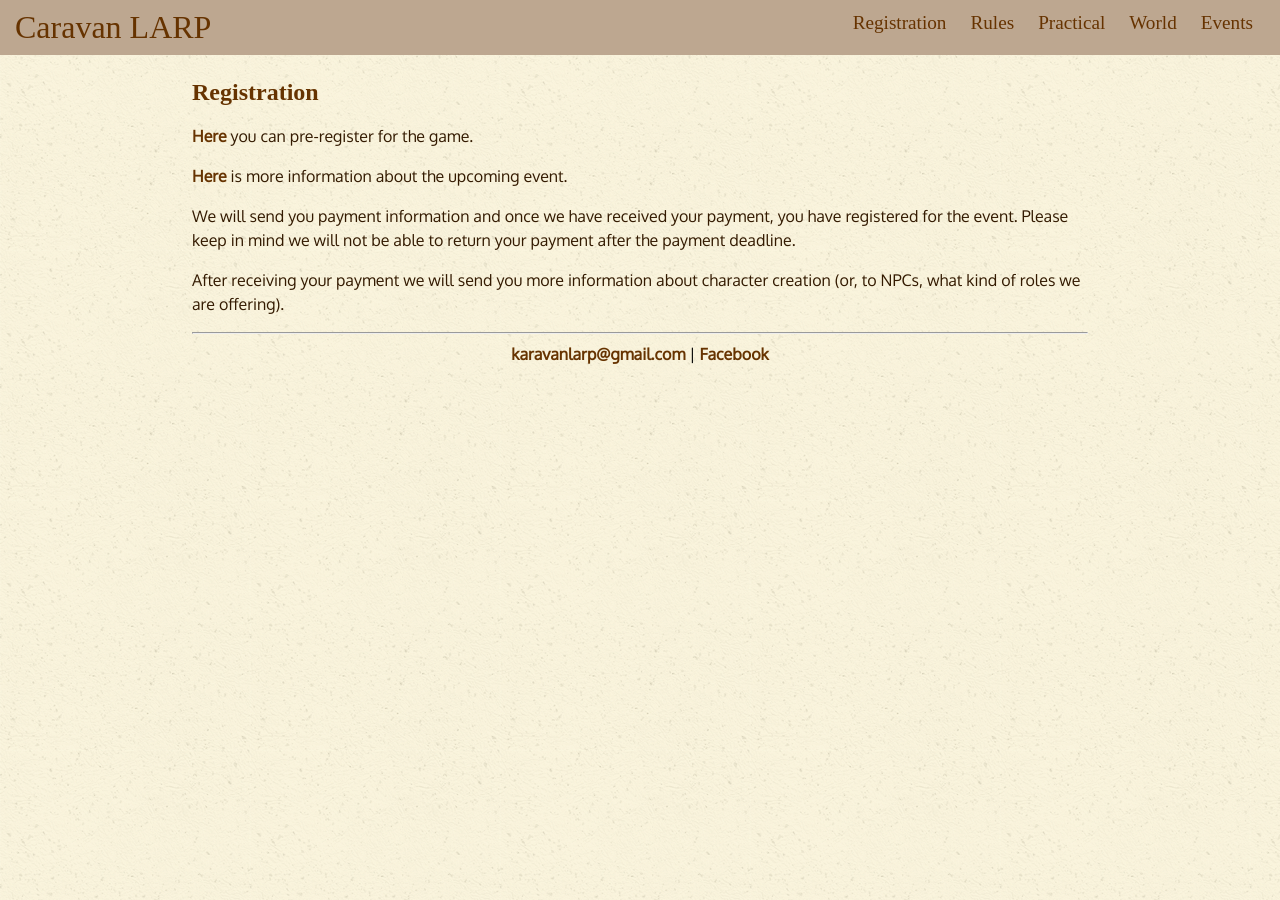
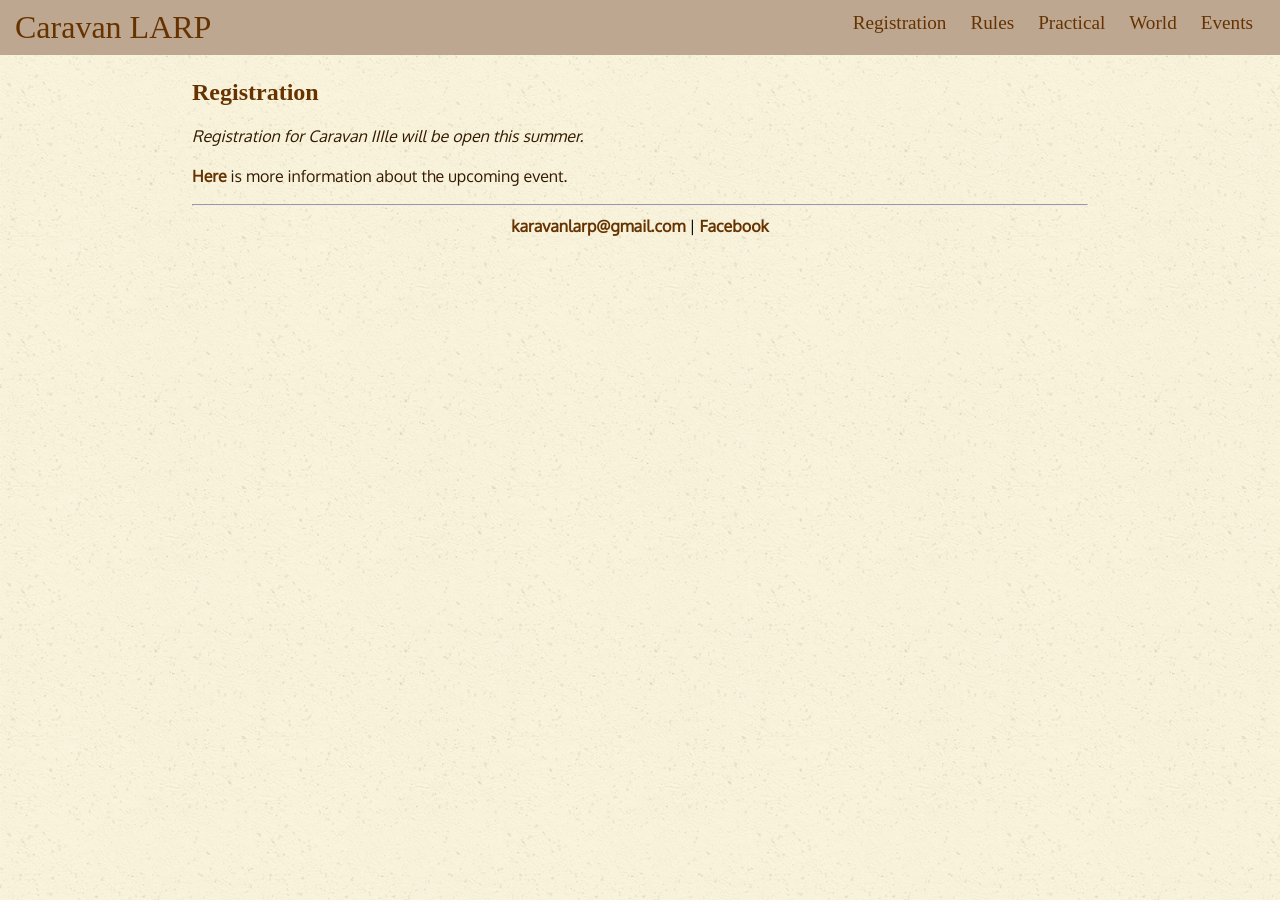
Before and after one commit to karavanlarp/karavanlarp.github.io, a Jekyll site: the page built from eng/reg/registration.md, in a window 1280 px wide. Built offline with Jekyll 4.4.1, drawn with Linux system fonts in a browser that asks for light colours; some web fonts are replaced.

Commit message:
registreerumislehe parandused

```diff
--- a/eng/reg/registration.md
+++ b/eng/reg/registration.md
@@ -4,10 +4,6 @@ title: Registration
 ---
 ## Registration
 
-[Here](https://goo.gl/forms/3riiqRvF9K3HTjd12) you can pre-register for the game.
+_Registration for Caravan IIIle will be open this summer._
 
-[Here](/eng/events/caravan2.html) is more information about the upcoming event.
-
-We will send you payment information and once we have received your payment, you have registered for the event. Please keep in mind we will not be able to return your payment after the payment deadline.
-
-After receiving your payment we will send you more information about character creation (or, to NPCs, what kind of roles we are offering).
+[Here](/eng/events/caravan3.html) is more information about the upcoming event.
```
Also changed, not shown: est/reg/registration.md (+2 -6 lines).
